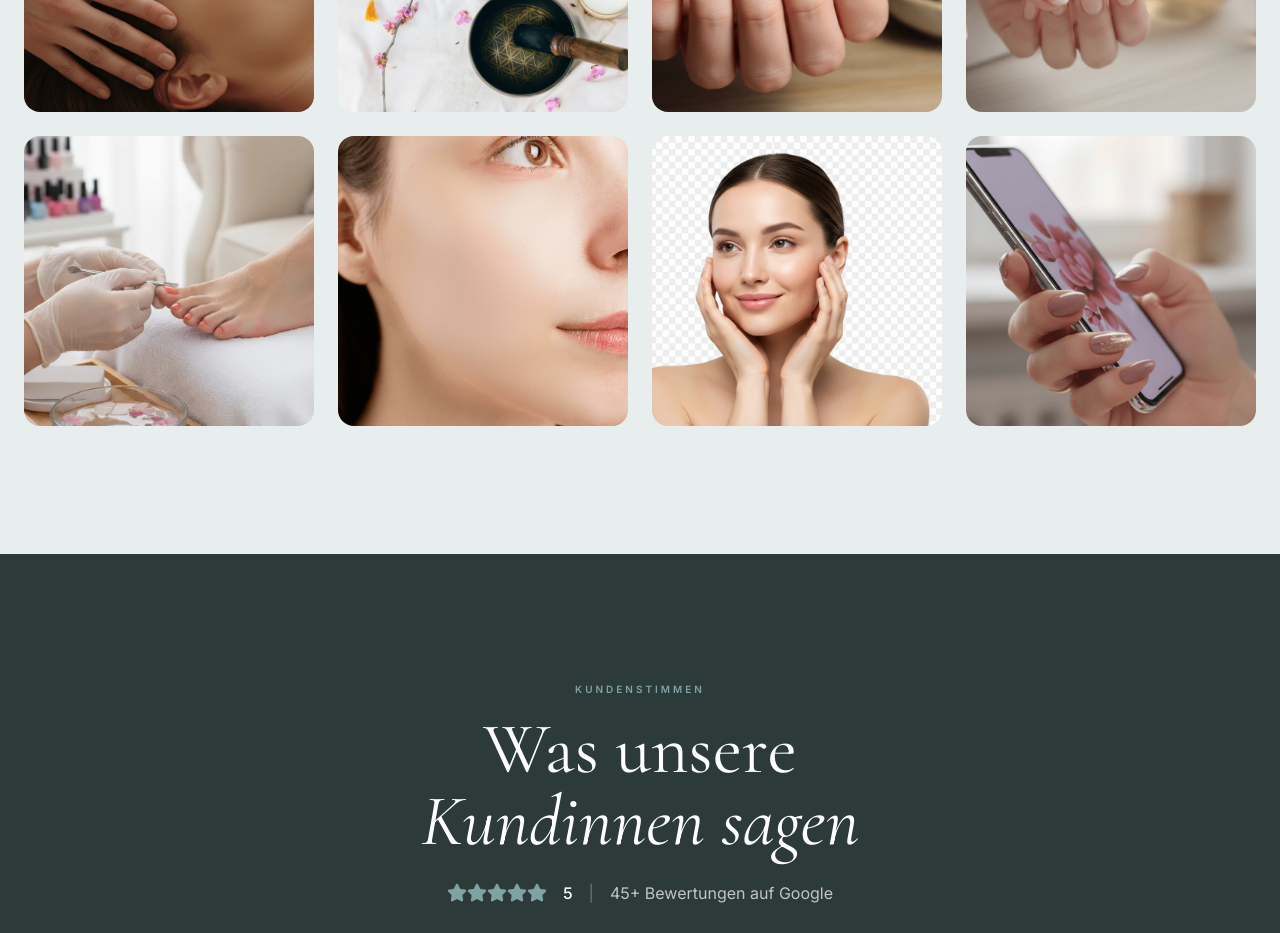
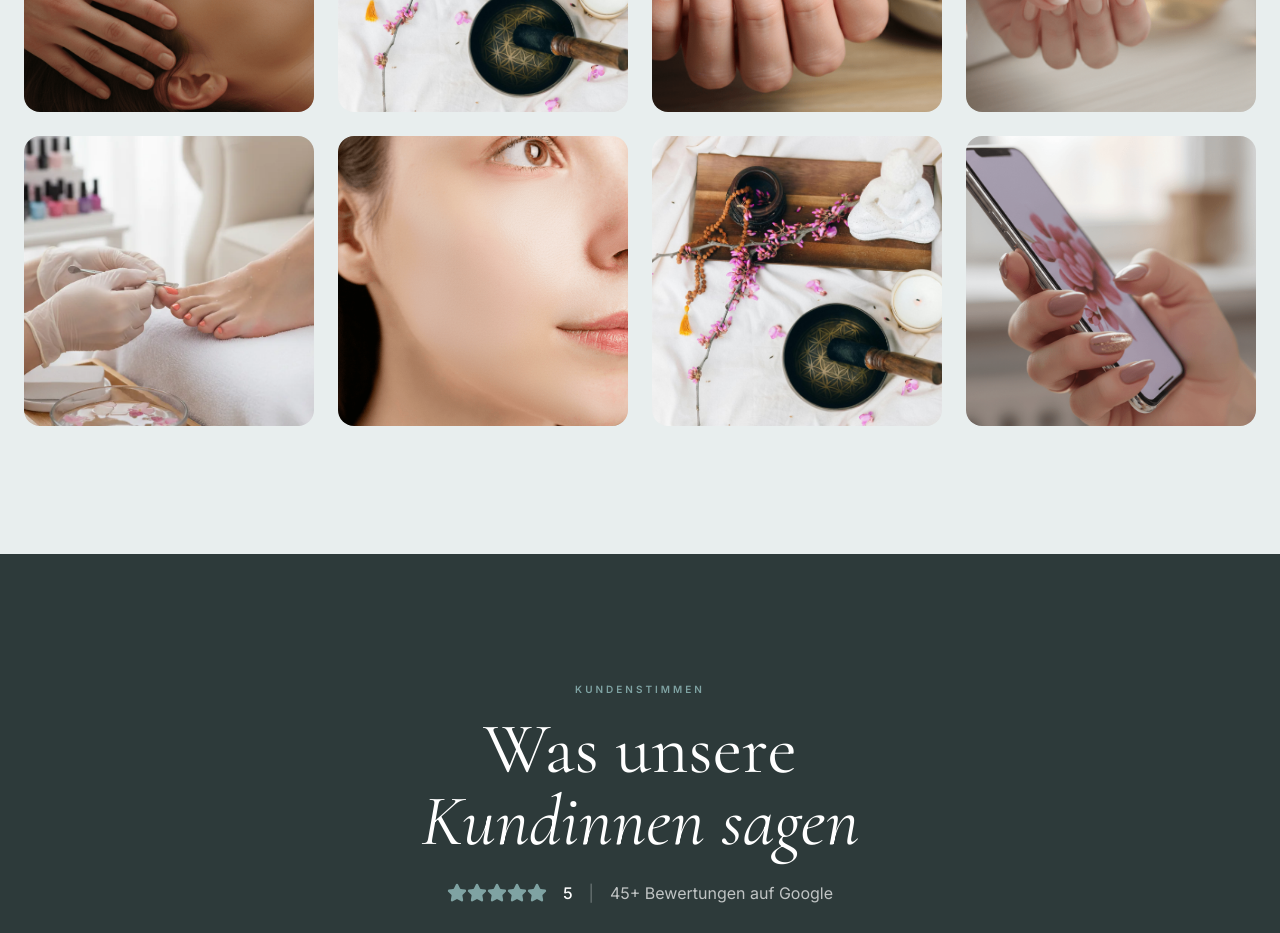
Before and after one commit to yaschroth/kosmetik-meiser, a React (Vite) app: page / in a window 1280 px wide. Shown: the part 7000-7933 px from the top of the page. Built offline with nearby package versions, Linux system fonts and the light colour scheme.

Commit message:
fix: Replace deleted beauty.png with klangschale.jpg

```diff
--- a/src/config.ts
+++ b/src/config.ts
@@ -281,7 +281,7 @@ export const config = {
       { url: "/beauty/manik%C3%BCre%203.png", category: "Pflege" },
       { url: "/beauty/pedicure.webp", category: "Pflege" },
       { url: "/beauty/acne-after.png", category: "Ergebnisse" },
-      { url: "/beauty/beauty.png", category: "Studio" },
+      { url: "/beauty/klangschale.jpg", category: "Wellness" },
       { url: "/beauty/contact.png", category: "Studio" },
     ],
   },
```
Also changed, not shown: public/beauty/beauty.png (deleted).
